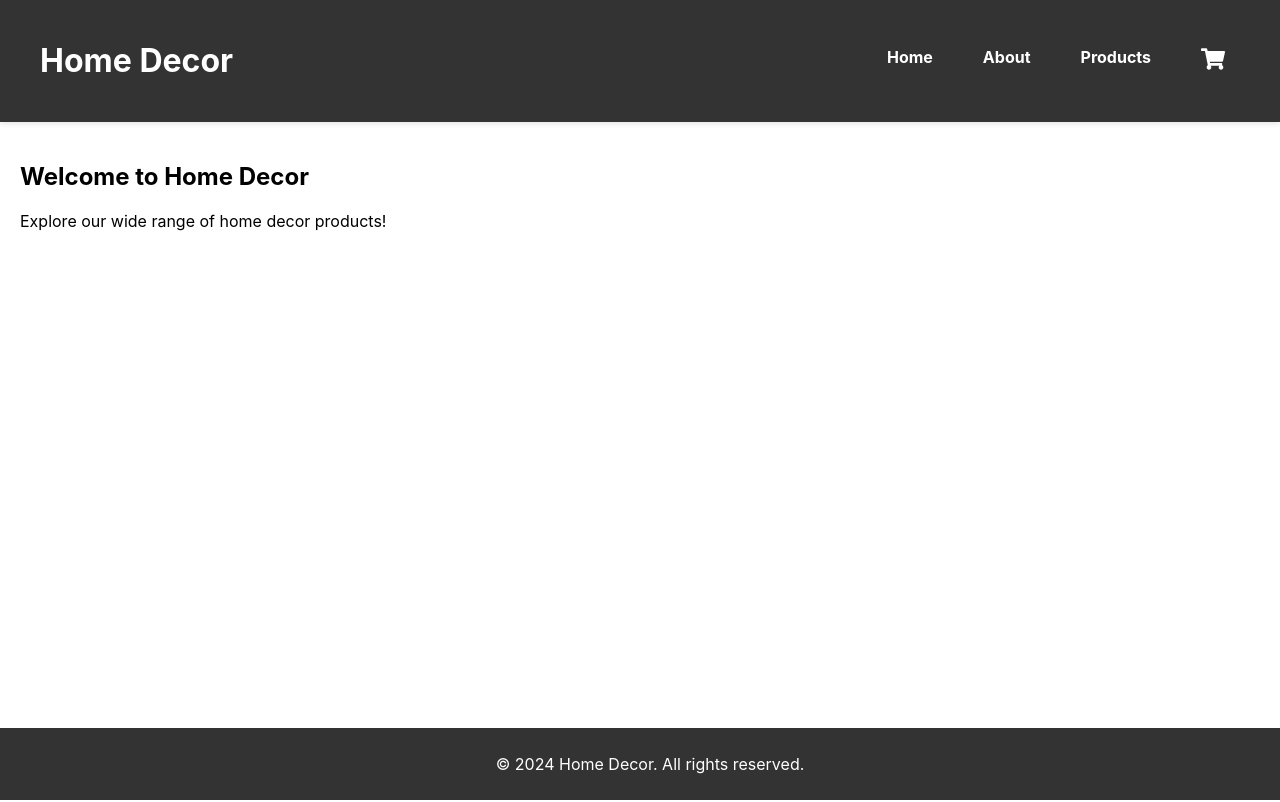
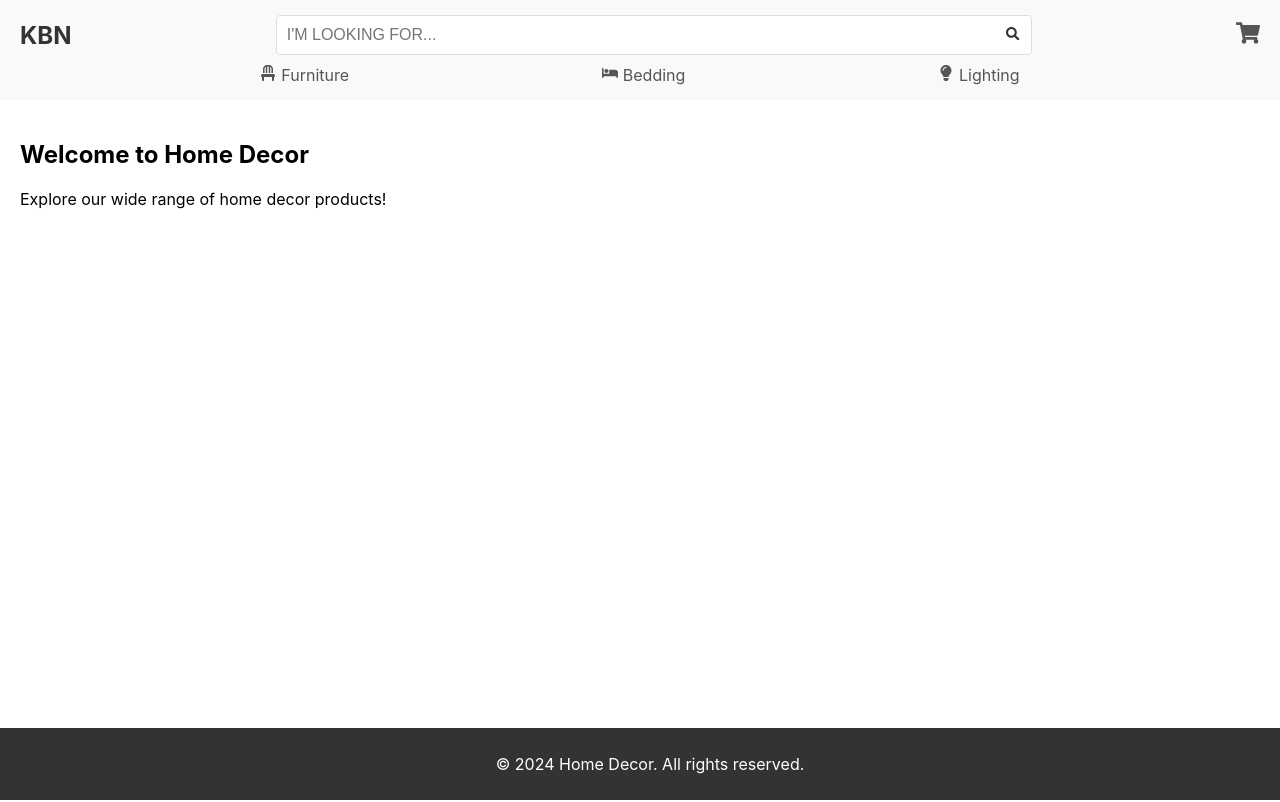
Before and after one commit to yaelkanfi/yaya-app, a React (Create React App) app in the folder home-decor-website/front/: page / in a window 1280 px wide. Built offline with nearby package versions, Linux system fonts and the light colour scheme.

Commit message:
header ui

```diff
--- a/home-decor-website/front/src/components/header/Header.css
+++ b/home-decor-website/front/src/components/header/Header.css
@@ -1,69 +1,117 @@
-header {
-  background-color: #333;
-  /* Light background color */
-  color: #fff;
-  padding: 20px 40px;
-  /* Spacing inside the header */
+.header {
   display: flex;
-  /* Use flexbox for layout */
-  justify-content: space-between;
-  /* Space between items */
+  flex-direction: column;
   align-items: center;
-  /* Center items vertically */
-  box-shadow: 0 2px 5px rgba(0, 0, 0, 0.1);
-  /* Subtle shadow */
+  padding: 15px 20px;
+  background-color: #f9f9f9;
+  color: #333;
 }
 
-nav {
+.header-top {
   display: flex;
-  /* Use flexbox for navigation links */
-  gap: 20px;
-  /* Space between links */
+  align-items: center;
+  justify-content: space-between;
+  width: 100%;
+  padding: 0 20px;
 }
 
-nav a {
-  text-decoration: none;
-  /* Remove underline */
-  color: #fff;
-  /* Dark text color */
-  font-weight: bold;
-  /* Make text bold */
-  padding: 10px 15px;
-  /* Spacing around text */
-  border-radius: 5px;
-  /* Rounded corners */
-  transition: background-color 0.3s, color 0.3s;
-  /* Smooth transition */
+.header-title {
+  font-size: 24px;
+  color: #333;
+  margin: 0;
 }
 
-nav a:hover {
+.no-link-style {
+  text-decoration: none;
+  color: inherit;
+  font-weight: bold;
+}
+
+.no-link-style:hover {
+  text-decoration: none;
+  color: inherit;
+}
+
+.search-bar {
+  display: flex;
+  align-items: center;
+  width: 60%;
+  border: 1px solid #ddd;
+  border-radius: 4px;
   background-color: #fff;
-  /* Dark background on hover */
+  padding: 5px;
+}
+
+.search-bar input {
+  flex: 1;
+  border: none;
+  padding: 5px;
+  outline: none;
+  font-size: 16px;
+}
+
+.search-bar button {
+  background: none;
+  border: none;
+  cursor: pointer;
   color: #333;
-  /* White text on hover */
+}
+
+.category-nav {
+  display: flex;
+  gap: 20px;
+  margin-top: 10px;
+  width: 80%;
+  justify-content: space-around;
+}
+
+.category-item {
+  position: relative;
+  display: flex;
+  align-items: center;
+  gap: 5px;
+  color: #555;
+  cursor: pointer;
+}
+
+.category-item:hover .subcategory-dropdown {
+  display: block;
+}
+
+.subcategory-dropdown {
+  display: none;
+  position: absolute;
+  top: 100%;
+  left: 0;
+  background-color: #f0f0f0;
+  padding: 10px;
+  border-radius: 4px;
+  box-shadow: 0px 4px 8px rgba(0, 0, 0, 0.1);
+}
+
+.subcategory-dropdown a {
+  display: block;
+  color: #333;
+  padding: 5px 10px;
+  text-decoration: none;
+}
+
+.subcategory-dropdown a:hover {
+  background-color: #e0e0e0;
 }
 
 .cart-icon-container {
-  position: relative; /* Positioning for the badge */
-  display: inline-block; /* Aligns the icon with the number */
-}
-
-.cart-icon {
-  font-size: 24px; /* Adjust size as necessary */
-  color: #fff; /* Change color to fit your design */
-}
-
-.cart-icon:hover {
-  color: lightgray;
+  position: relative;
+  color: #555;
 }
 
 .cart-count {
-  position: absolute; /* Positioning relative to the icon */
-  top: -10px; /* Adjust based on the icon size */
-  right: -10px; /* Adjust based on the icon size */
-  background-color: red; /* Background color of the badge */
-  color: white; /* Text color */
-  border-radius: 50%; /* Circular badge */
-  padding: 2px 6px; /* Space inside the badge */
-  font-size: 12px; /* Adjust font size */
+  position: absolute;
+  top: -5px;
+  right: -10px;
+  background-color: #ff6347;
+  color: #fff;
+  padding: 2px 6px;
+  border-radius: 50%;
+  font-size: 12px;
 }
--- a/home-decor-website/front/src/components/header/Header.js
+++ b/home-decor-website/front/src/components/header/Header.js
@@ -1,26 +1,49 @@
 import React, { useContext } from 'react';
 import { Link } from 'react-router-dom';
-import { FaShoppingCart } from 'react-icons/fa';
+import { FaShoppingCart, FaSearch, FaChair, FaBed, FaLightbulb } from 'react-icons/fa';
 import { CartContext } from '../../CartContext';
 import './Header.css';
 
 const Header = () => {
+  const { getCartCount } = useContext(CartContext);
+  const cartCount = getCartCount();
 
-  const { getCartCount} = useContext(CartContext);
-  const cartCount = getCartCount();
+  const categories = [
+    { name: 'Furniture', icon: <FaChair />, subcategories: ['Sofas', 'Chairs', 'Tables'] },
+    { name: 'Bedding', icon: <FaBed />, subcategories: ['Mattresses', 'Pillows', 'Blankets'] },
+    { name: 'Lighting', icon: <FaLightbulb />, subcategories: ['Ceiling', 'Table Lamps', 'Outdoor'] },
+  ];
 
   return (
     <header className="header">
-      <h1>Home Decor</h1>
-      <nav>
-        <Link to="/">Home</Link> {/* Use Link instead of a */}
-        <Link to="/about">About</Link>
-        <Link to="/products">Products</Link>
+      <div className="header-top">
+        <Link to="/" className="header-title no-link-style">KBN</Link>
+
+        <div className="search-bar">
+          <input type="text" placeholder="I'M LOOKING FOR..." />
+          <button><FaSearch /></button>
+        </div>
+
+        {/* Cart Icon */}
         <Link to="/cart" className="cart-icon-container">
           <FaShoppingCart className="cart-icon" size={24} />
           {cartCount > 0 && <span className="cart-count">{cartCount}</span>}
         </Link>
-        {/* Add more navigation links as needed */}
+      </div>
+
+      {/* Categories Positioned Below Search Bar */}
+      <nav className="category-nav">
+        {categories.map((category, index) => (
+          <div key={index} className="category-item">
+            <span className="category-icon">{category.icon}</span>
+            <span className="category-name">{category.name}</span>
+            <div className="subcategory-dropdown">
+              {category.subcategories.map((sub, idx) => (
+                <Link key={idx} to={`/products/${category.name.toLowerCase()}/${sub.toLowerCase()}`}>{sub}</Link>
+              ))}
+            </div>
+          </div>
+        ))}
       </nav>
     </header>
   );
```
